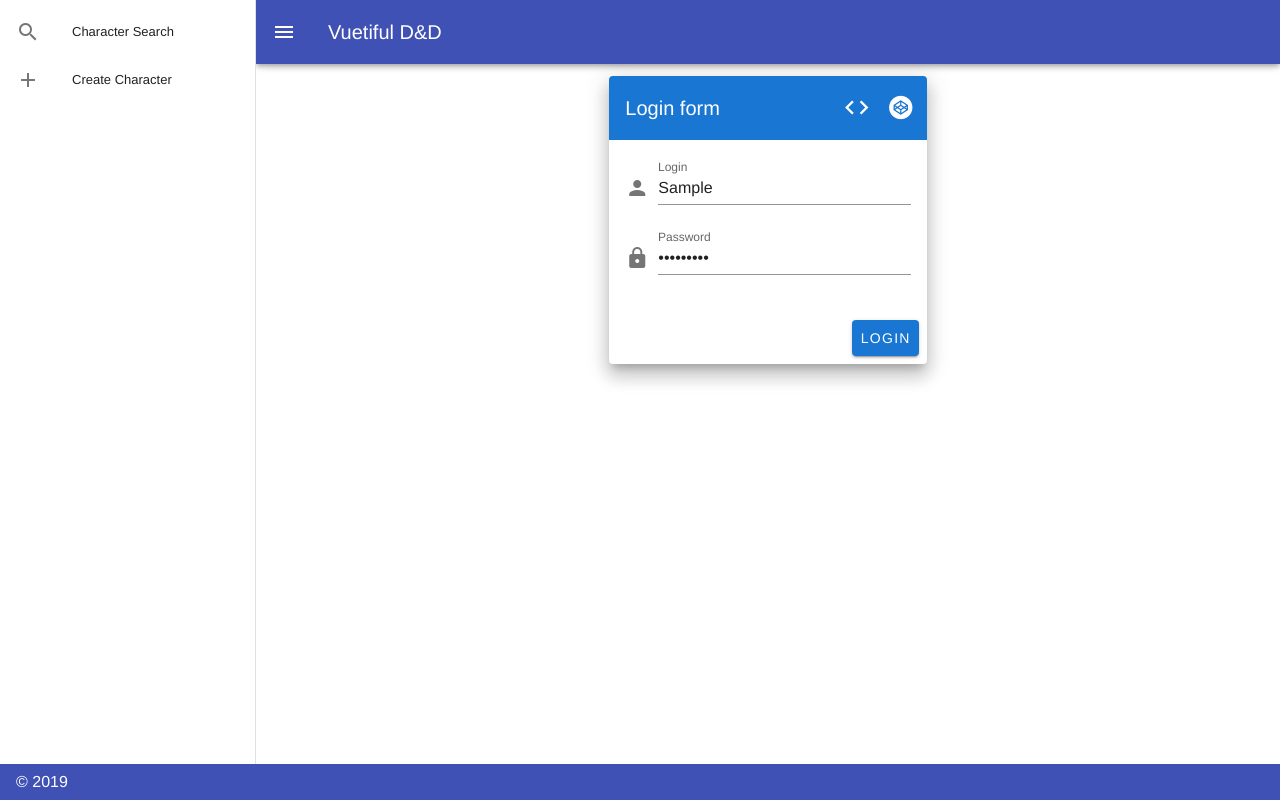
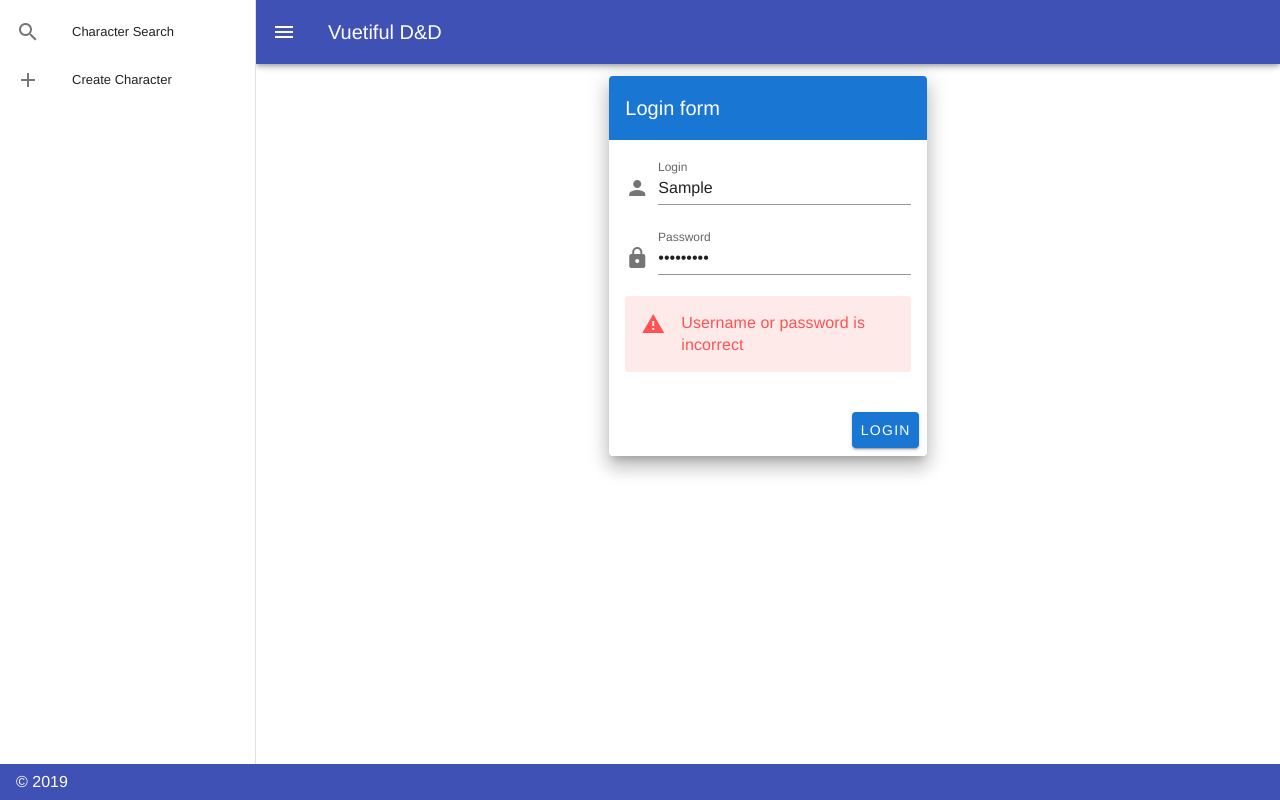
Before and after one commit to murphy55555/vue-demo, a Vue app: page /login in a window 1280 px wide. Both pictures are taken after typing "Sample", "Sample123" into the empty fields and a click on the button "LOGIN". Built offline with nearby package versions, Linux system fonts and the light colour scheme; the HTML template or start-up script is replaced by a standard one.

Commit message:
Fix warning, Remove Vuetify example code

```diff
--- a/src/modules/admin/pages/Login.vue
+++ b/src/modules/admin/pages/Login.vue
@@ -24,35 +24,6 @@
           flat
         >
           <v-toolbar-title>Login form</v-toolbar-title>
-          <v-spacer></v-spacer>
-          <v-tooltip bottom>
-            <template v-slot:activator="{ on }">
-              <v-btn
-                href="#"
-                icon
-                large
-                target="_blank"
-                v-on="on"
-              >
-                <v-icon>mdi-code-tags</v-icon>
-              </v-btn>
-            </template>
-            <span>Source</span>
-          </v-tooltip>
-          <v-tooltip right>
-            <template v-slot:activator="{ on }">
-              <v-btn
-                icon
-                large
-                href="https://codepen.io/johnjleider/pen/pMvGQO"
-                target="_blank"
-                v-on="on"
-              >
-                <v-icon>mdi-codepen</v-icon>
-              </v-btn>
-            </template>
-            <span>Codepen</span>
-          </v-tooltip>
         </v-toolbar>
         <v-card-text>
           <v-form>
@@ -72,6 +43,13 @@
               type="password"
               v-model="password"
             ></v-text-field>
+            <v-alert
+              v-if="errorMessage"
+              text
+              type="error"
+            >
+              {{errorMessage}}
+            </v-alert>
           </v-form>
         </v-card-text>
         <v-card-actions>
--- a/src/modules/character/store.js
+++ b/src/modules/character/store.js
@@ -66,7 +66,7 @@ const actions = ({
         commit("loadCharacter", character);
         return character;
     },
-    createCharacter({ commit }, params){
+    createCharacter(params){
         // Imagine this is a webservice call and is async
         CharacterService.createCharacter(params);
     }
```
Also changed, not shown: src/modules/character/pages/CharacterSearch.vue (+6 -1 lines), 1 other file (tests, documents, lock files or other folders).
